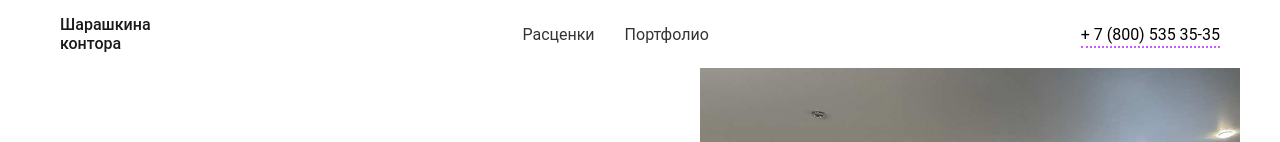
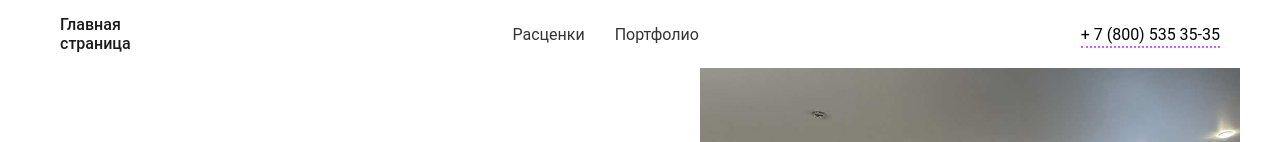
Before and after one commit to avocadonet/website-repair, a Vue app in the folder vue-project/: page / in a window 1280 px wide. Shown: the top 142 px of the page. Built offline with nearby package versions, Linux system fonts and the light colour scheme.

Commit message:
Implement startup scripts for backend and frontend services

```diff
--- a/vue-project/src/App.vue
+++ b/vue-project/src/App.vue
@@ -5,8 +5,8 @@
     <!-- HEADER -->
     <header class="header">
       <div class="logo" @click="currentTab = 'TabHome'" style="cursor: pointer">
-        <span>Шарашкина</span>
-        <span>контора</span>
+        <span>Главная</span>
+        <span>страница</span>
       </div>
 
       <nav class="nav-links">
```
